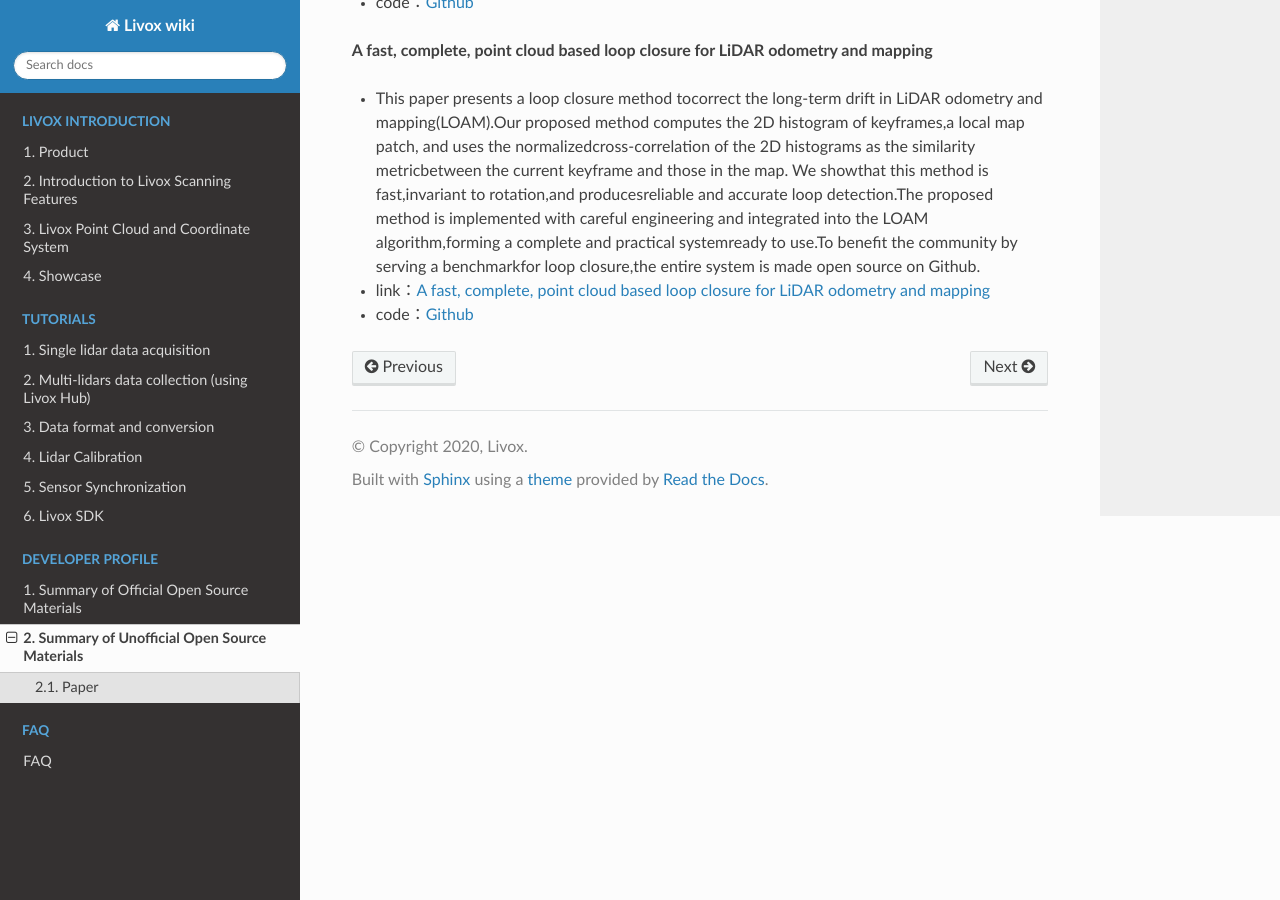
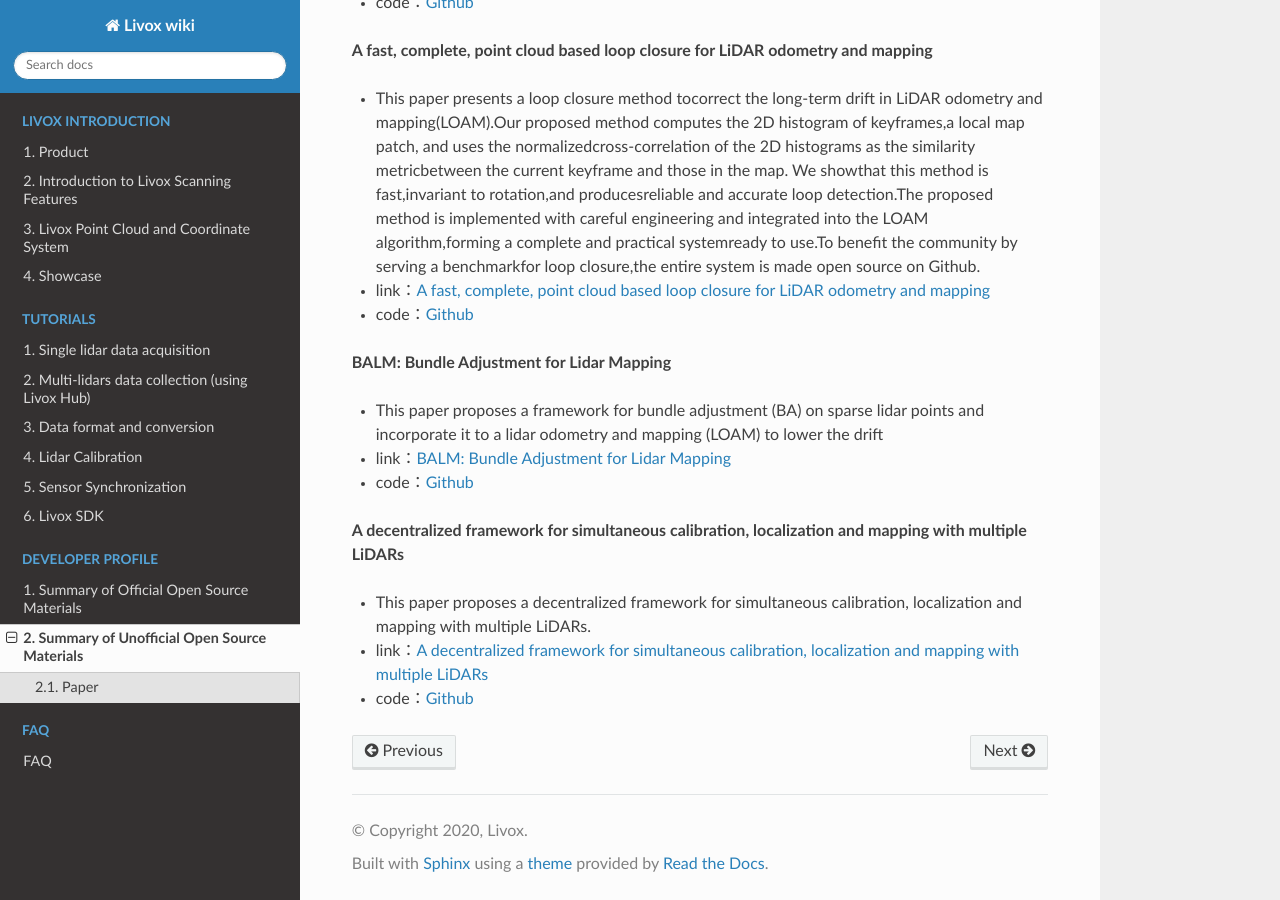
Before and after one commit to Livox-SDK/livox_wiki_en, a Sphinx documentation site: the page built from source/data_summary/third_part_summary.rst, in a window 1280 px wide and 900 px high, scrolled down 921 px. Built offline with Sphinx 7.4.7 and the Read the Docs theme 2.0.0, drawn with Linux system fonts in a browser that asks for light colours.

Commit message:
update intro docs

```diff
--- a/source/data_summary/third_part_summary.rst
+++ b/source/data_summary/third_part_summary.rst
@@ -9,9 +9,7 @@ Paper
 
 -  High performance lidars are essential in autonomous robots  such  as  self-driving  cars,  automated  ground  vehicles  and  intelligent machines. Traditional mechanical scanning lidars offer superior  performance  in  autonomous  vehicles,  but  the  potential  mass   application   is   limited   by   the   inherent   manufacturing difficulty.    We    propose    a    robotic    lidar    sensor    based    on    incommensurable   scanning   that allows   straightforward   mass   production and  adoption  in  autonomous  robots.  Some  unique  features  are  additionally  permitted  by  this  incommensurable  scanning. Similar to the fovea in human retina, this lidar features a  peaked  central  angular density,  enabling  in   applications  that prefers eye-like attention. The incommensurable scanning method of  this  lidar  could  also  provide  a  much higher  resolution  than  conventional lidars which is beneficial in robotic applications such as sensor calibration. Examples making use of these advantageous features are demonstrated.
 
-
 -  link:`Low-cost Retina-like Robotic Lidar Based on Incommensurable Scanning <https://128.84.21.199/abs/2006.11034>`_
-
 
 
 **Loam_livox: A fast, robust, high-precision LiDAR odometry and mapping package for LiDARs of small FoV**
@@ -20,18 +18,28 @@ Paper
 
 -  link：`Loam_livox: A fast, robust, high-precision LiDAR odometry and mapping package for LiDARs of small FoV <https://arxiv.org/abs/1909.06700>`_
 
-
-
-
-
 -  code：`Github <https://github.com/Livox-SDK/livox_horizon_loam>`_
 
 **A fast, complete, point cloud based loop closure for LiDAR odometry and mapping**
 
 -  This paper presents a loop closure method tocorrect the long-term drift in LiDAR odometry and mapping(LOAM).Our proposed method computes the 2D histogram of keyframes,a local map patch, and uses the normalizedcross-correlation of the 2D histograms as the similarity metricbetween the current keyframe and those in the map. We showthat this method is fast,invariant to rotation,and producesreliable and accurate loop detection.The proposed method is implemented with careful engineering and integrated into the LOAM algorithm,forming a complete and practical systemready to use.To benefit the community by serving a benchmarkfor loop closure,the entire system is made open source on Github.
 
-
-
 -  link：`A fast, complete, point cloud based loop closure for LiDAR odometry and mapping <https://arxiv.org/abs/1909.11811>`_
 
 -  code：`Github <https://github.com/hku-mars/loam_livox>`_
+
+**BALM: Bundle Adjustment for Lidar Mapping**
+
+-  This paper proposes a framework for bundle adjustment (BA) on sparse lidar points and incorporate it to a lidar odometry and mapping (LOAM) to lower the drift
+
+-  link：`BALM: Bundle Adjustment for Lidar Mapping <https://arxiv.org/abs/2010.08215>`_
+
+-  code：`Github <https://github.com/hku-mars/BALM>`_
+
+**A decentralized framework for simultaneous calibration, localization and mapping with multiple LiDARs**
+
+-   This paper proposes a decentralized framework for simultaneous calibration, localization and mapping with multiple LiDARs.
+
+-  link：`A decentralized framework for simultaneous calibration, localization and mapping with multiple LiDARs <https://arxiv.org/abs/2007.01483>`_
+
+-  code：`Github <https://github.com/hku-mars/decentralized_loam>`_
```
Also changed, not shown: README.md (added, +3 -0 lines), source/data_summary/Livox_data_summary.rst (+12 -0 lines), 4 other files.
